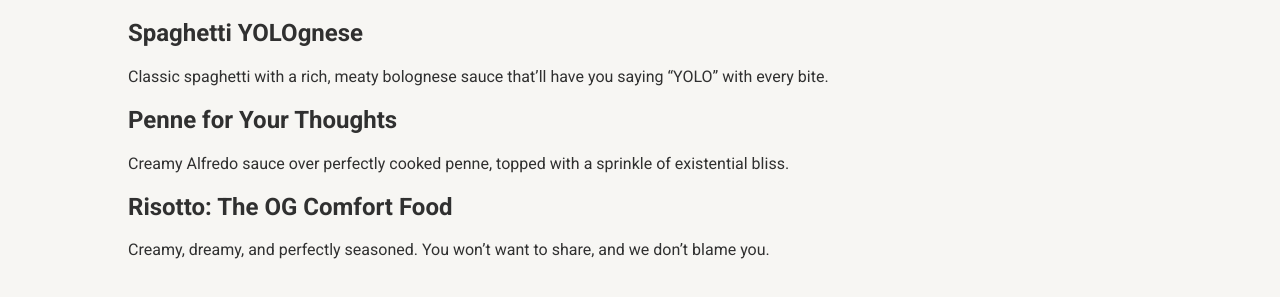
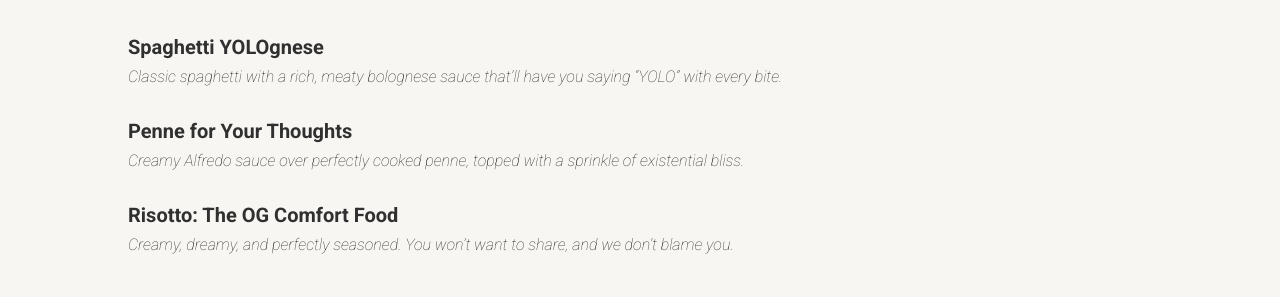
Before and after one commit to aleksapetrovic2907/odin-10-restaurant, a website built with webpack: page src/template.html in a window 1280 px wide. Both pictures are taken after a click on the button "Menu". Shown: the part 173-470 px from the top of the page. Built offline with nearby package versions, Linux system fonts and the light colour scheme.

Commit message:
apply styling to menu page

```diff
--- a/src/styles.css
+++ b/src/styles.css
@@ -57,3 +57,20 @@ nav > button:hover {
     font-size: 1.25rem;
     font-weight: 300;
 }
+
+.menu-items {
+    display: flex;
+    flex-direction: column;
+    gap: 1rem;
+}
+
+.menu-item-title {
+    margin-bottom: .5rem;
+    font-size: 1.25rem;
+}
+
+.menu-item-description {
+    margin: 0;
+    font-style: italic;
+    font-weight: 200;
+}
```
